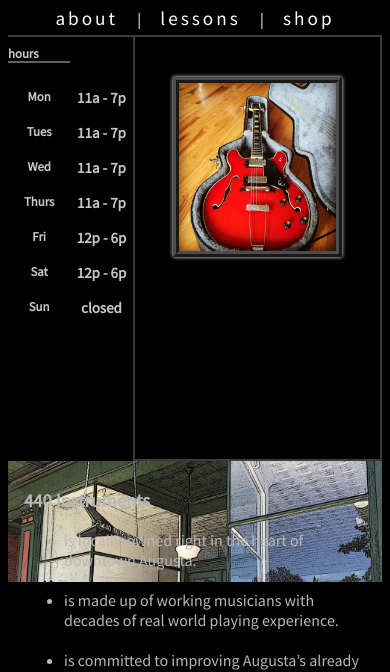
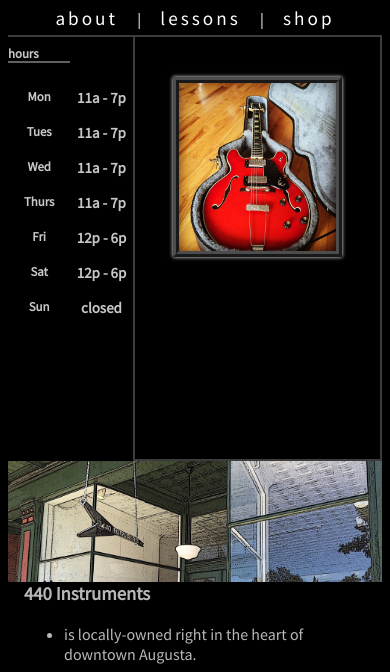
Before and after one commit to shaneweth/440-Music, a plain HTML site: page index.html in a window 390 px wide. Shown: the part 169-841 px from the top of the page. Drawn offline with Linux system fonts and the light colour scheme; a web font is replaced by a local one.

Commit message:
adjusted margin for sidebar h3 in all mq's

```diff
--- a/assets/css/style.css
+++ b/assets/css/style.css
@@ -194,12 +194,12 @@ img {
 
 .showcase-img {
     transform: translate(0);
-    transition: 3s;
+    transition: 3s ease-in-out;
 }
 
 .showcase-left {
     transform: translateY(-50em);
-    transition: 3s;
+    transition: 3s ease-in-out;
 }
 
 .lessons {
@@ -297,6 +297,9 @@ a:active { text-decoration: none; color:black }
         grid-column: 2;
     }
 
+    .sidebar h3 {
+        margin-top: 12vw;
+    }
     .main {
         grid-area: main;
         border: rgba(192, 192, 192, 0.315) 2px solid;
@@ -446,6 +449,10 @@ a:active { text-decoration: none; color:black }
         transition: .3s;
 
     }
+
+    .sidebar h3 {
+        margin-top: 10vw;
+    }
 }
 
 @media screen and (max-width: 500px) {
@@ -498,6 +505,10 @@ a:active { text-decoration: none; color:black }
     .hours {
         font-size: .8rem;
         padding-top: 0;
+    }
+
+    .sidebar h3 {
+        margin-top: 30vw;
     }
 
     .main {
```
